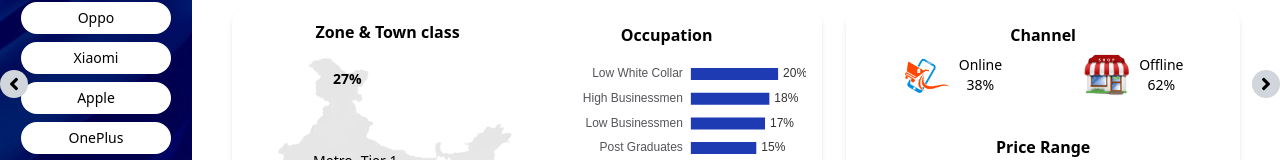
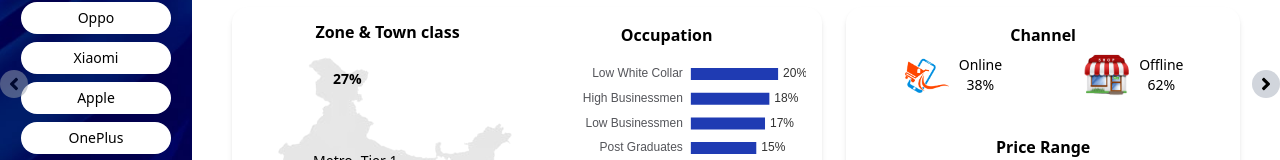
Before and after one commit to JobinReji/VivoDashboard, a React (Vite) app: page /dashboard in a window 1280 px wide. Shown: the part 330-490 px from the top of the page. Built offline with nearby package versions, Linux system fonts and the light colour scheme.

Commit message:
Fixed navigation blocking issue

```diff
--- a/src/components/Dashboard.jsx
+++ b/src/components/Dashboard.jsx
@@ -48,11 +48,15 @@
   const currPage = pages[pageIndex];
 
   const gotNext = () => {
-    setPageIndex((prev) => (prev + 1) % pages.length);
+    if (pageIndex < pages.length - 1) {
+      setPageIndex((prev) => prev + 1);
+    }
   };
 
   const gotPrev = () => {
-    setPageIndex((prev) => (prev - 1 + pages.length) % pages.length);
+    if (pageIndex > 0) {
+      setPageIndex((prev) => prev - 1);
+    }
   };
 
   return (
@@ -71,14 +75,22 @@
           <FilterDialog />
         </div>
         <div
-          className="bg-gray-300 rounded-full p-[0.3%] fixed left-0 top-[50%] cursor-pointer z-20"
+          className={`rounded-full p-[0.3%] fixed left-0 top-[50%] z-20 ${
+            pageIndex === 0
+              ? "bg-gray-400 cursor-not-allowed opacity-50"
+              : "bg-gray-300 cursor-pointer"
+          }`}
           title="Previous Page"
           onClick={gotPrev}
         >
           <FaAngleLeft className="text-xl" />
         </div>
         <div
-          className="bg-gray-300 rounded-full p-[0.3%] fixed right-0 top-[50%] cursor-pointer z-20"
+          className={`rounded-full p-[0.3%] fixed right-0 top-[50%] z-20 ${
+            pageIndex === pages.length - 1
+              ? "bg-gray-400 cursor-not-allowed opacity-50"
+              : "bg-gray-300 cursor-pointer"
+          }`}
           title="Next Page"
           onClick={gotNext}
         >
```
